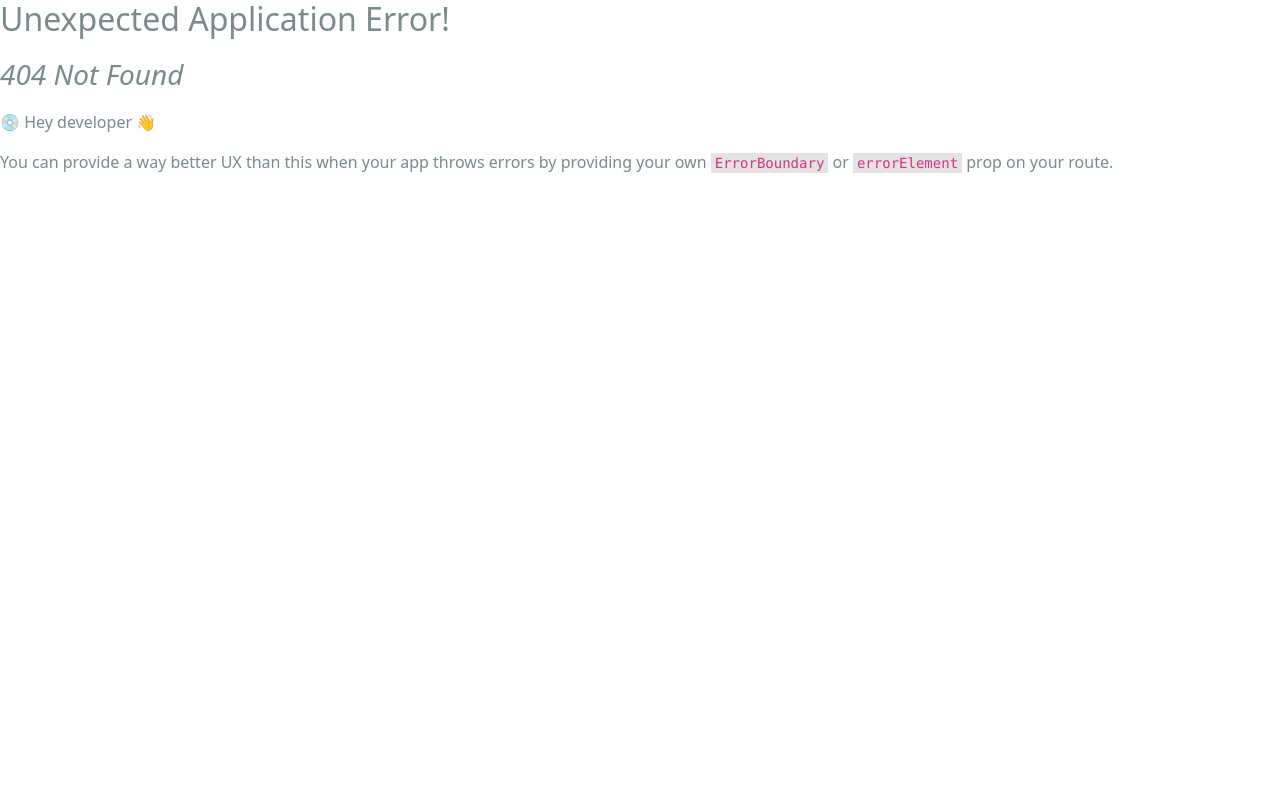
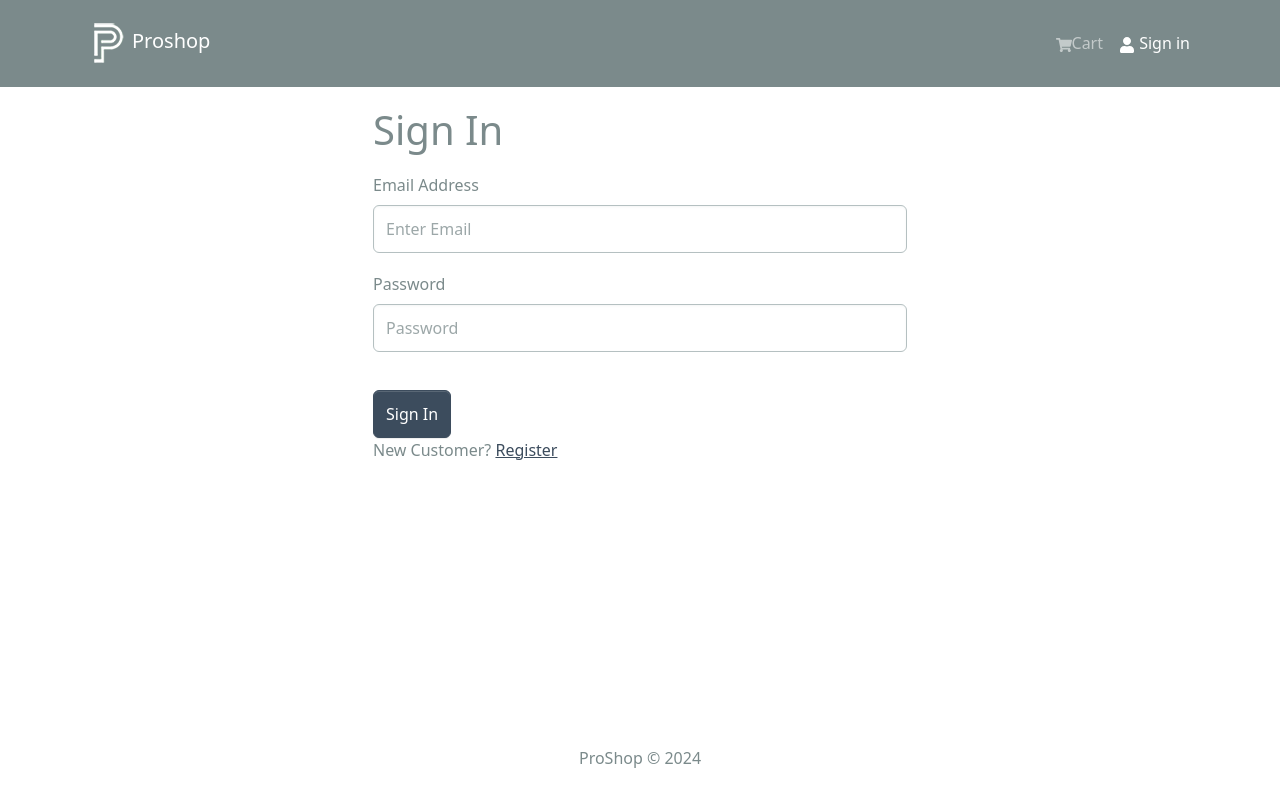
Before and after one commit to aggelooskk/proshop-, a React (Create React App) app in the folder frontend/: page /login in a window 1280 px wide. Before the commit this address had no page. Shown: the top 802 px of the page. Built offline with nearby package versions, Linux system fonts and the light colour scheme.

Commit message:
frontend changes

```diff
--- a/frontend/src/App.js
+++ b/frontend/src/App.js
@@ -1,6 +1,8 @@
 import React from "react";
 import { Outlet } from "react-router-dom";
 import { Container } from "react-bootstrap";
+import { ToastContainer } from "react-toastify";
+import 'react-toastify/dist/ReactToastify.css';
 import Header from "./Components/Header";
 import Footer from "./Components/Footer";
 
@@ -14,6 +16,7 @@
         </Container>
       </main>
       <Footer />
+      <ToastContainer />
     </>
   );
 };
--- /dev/null
+++ b/frontend/src/Components/FormContainer.jsx
@@ -0,0 +1,16 @@
+import React from "react";
+import { Container, Row, Col } from "react-bootstrap";
+
+const FormContainer = ({ children }) => {
+  return (
+    <Container>
+      <Row className="justify-content-md-center">
+        <Col xs={12} md={6}>
+          {children}
+        </Col>
+      </Row>
+    </Container>
+  );
+};
+
+export default FormContainer;
--- /dev/null
+++ b/frontend/src/Screens/LoginScreen.jsx
@@ -0,0 +1,96 @@
+import React from "react";
+import { useState, useEffect } from "react";
+import { Link, useLocation, useNavigate } from "react-router-dom";
+import { useDispatch, useSelector } from "react-redux";
+import {
+  Form,
+  Button,
+  Row,
+  Col,
+  FormGroup,
+  FormLabel,
+  FormControl,
+} from "react-bootstrap";
+import FormContainer from "../Components/FormContainer";
+import Loader from "../Components/Loader";
+import { useLoginMutation } from "../slices/usersApiSlice";
+import { setCredentials } from "../slices/authSlice";
+import { toast } from "react-toastify";
+
+const LoginScreen = () => {
+  const [email, setEmail] = useState("");
+  const [password, setPassword] = useState("");
+
+  const dispatch = useDispatch();
+  const navigate = useNavigate();
+
+  const [login, { isLoading }] = useLoginMutation();
+
+  const { userInfo } = useSelector((state) => state.auth);
+
+  const { search } = useLocation();
+  const sp = new URLSearchParams(search);
+  const redirect = sp.get("redirect") || "/";
+
+  useEffect(() => {
+    if (userInfo) {
+      navigate(redirect);
+    }
+  }, [userInfo, redirect, navigate]);
+
+  const submitHandler = async (e) => {
+    e.preventDefault();
+    try {
+      const res = await login({ email, password }).unwrap();
+      dispatch(setCredentials({ ...res }));
+      navigate(redirect);
+    } catch (err) {
+      toast.error(err?.data.message || err?.error);
+    }
+  };
+
+  return (
+    <FormContainer>
+      <h1>Sign In</h1>
+      <Form onSubmit={submitHandler}>
+        <FormGroup controlId="email" className="my-3">
+          <FormLabel>Email Address</FormLabel>
+          <FormControl
+            type="email"
+            placeholder="Enter Email"
+            value={email}
+            onChange={(e) => setEmail(e.target.value)}
+          />
+        </FormGroup>
+        <FormGroup controlId="password" className="my-3">
+          <FormLabel>Password</FormLabel>
+          <FormControl
+            type="password"
+            placeholder="Password"
+            value={password}
+            onChange={(e) => setPassword(e.target.value)}
+          />
+        </FormGroup>
+        <Button
+          type="submit"
+          variant="primary"
+          className="mt-3"
+          disabled={isLoading}
+        >
+          Sign In
+        </Button>
+        {isLoading && <Loader />}
+      </Form>
+      <Row class="py-3">
+        <Col>
+          New Customer?{" "}
+          <Link to={redirect ? `/register/redirect=${redirect}` : `/register`}>
+            Register
+          </Link>
+        </Col>
+      </Row>
+    </FormContainer>
+  );
+};
+
+export default LoginScreen;
--- a/frontend/src/index.js
+++ b/frontend/src/index.js
@@ -17,6 +17,7 @@
 import HomeScreen from "./Screens/HomeScreen";
 import ProductScreen from "./Screens/ProductScreen";
 import CartScreen from "./Screens/CartScreen";
+import LoginScreen from "./Screens/LoginScreen";
 
 const router = createBrowserRouter(
   createRoutesFromElements(
@@ -24,6 +25,7 @@
       <Route index={true} path="/" element={<HomeScreen />} />
       <Route path="/product/:id" element={<ProductScreen />} />
       <Route path="/cart" element={<CartScreen />} />
+      <Route path="/login" element={<LoginScreen />} />
     </Route>
   )
 );
--- /dev/null
+++ b/frontend/src/slices/authSlice.js
@@ -0,0 +1,22 @@
+import { createSlice } from "@reduxjs/toolkit";
+
+const initialState = {
+  userInfo: localStorage.getItem("userInfo")
+    ? JSON.parse(localStorage.getItem("userInfo"))
+    : null,
+};
+
+const authSlice = createSlice({
+  name: "auth",
+  initialState,
+  reducers: {
+    setCredentials: (state, action) => {
+      state.userInfo = action.payload;
+      localStorage.setItem("userInfo", JSON.stringify(action.payload));
+    },
+  },
+});
+
+export const { setCredentials } = authSlice.actions;
+
+export default authSlice.reducer;
--- /dev/null
+++ b/frontend/src/slices/usersApiSlice.js
@@ -0,0 +1,17 @@
+import { USERS_URL } from "../constants";
+import { apiSlice } from "./apiSlice";
+
+export const usersApiSlice = apiSlice.injectEndpoints({
+  endpoints: (builder) => ({
+    login: builder.mutation({
+      query: (data) => ({
+        url: `${USERS_URL}/auth`,
+        method: "POST",
+        body: data,
+      }),
+      keepUnusedDataFor: 5,
+    }),
+  }),
+});
+
+export const { useLoginMutation } = usersApiSlice;
--- a/frontend/src/store.js
+++ b/frontend/src/store.js
@@ -1,11 +1,13 @@
 import { configureStore } from "@reduxjs/toolkit";
 import { apiSlice } from "./slices/apiSlice";
 import cartSliceReducer from "./slices/cartSlice";
+import authSliceReducer from "./slices/authSlice";
 
 const store = configureStore({
   reducer: {
     [apiSlice.reducerPath]: apiSlice.reducer,
     cart: cartSliceReducer,
+    auth: authSliceReducer,
   },
   middleware: (getDefaultMiddleware) =>
     getDefaultMiddleware().concat(apiSlice.middleware),
```
Also changed, not shown: frontend/package.json (+7 -1 lines), 2 other files (tests, documents, lock files or other folders).
